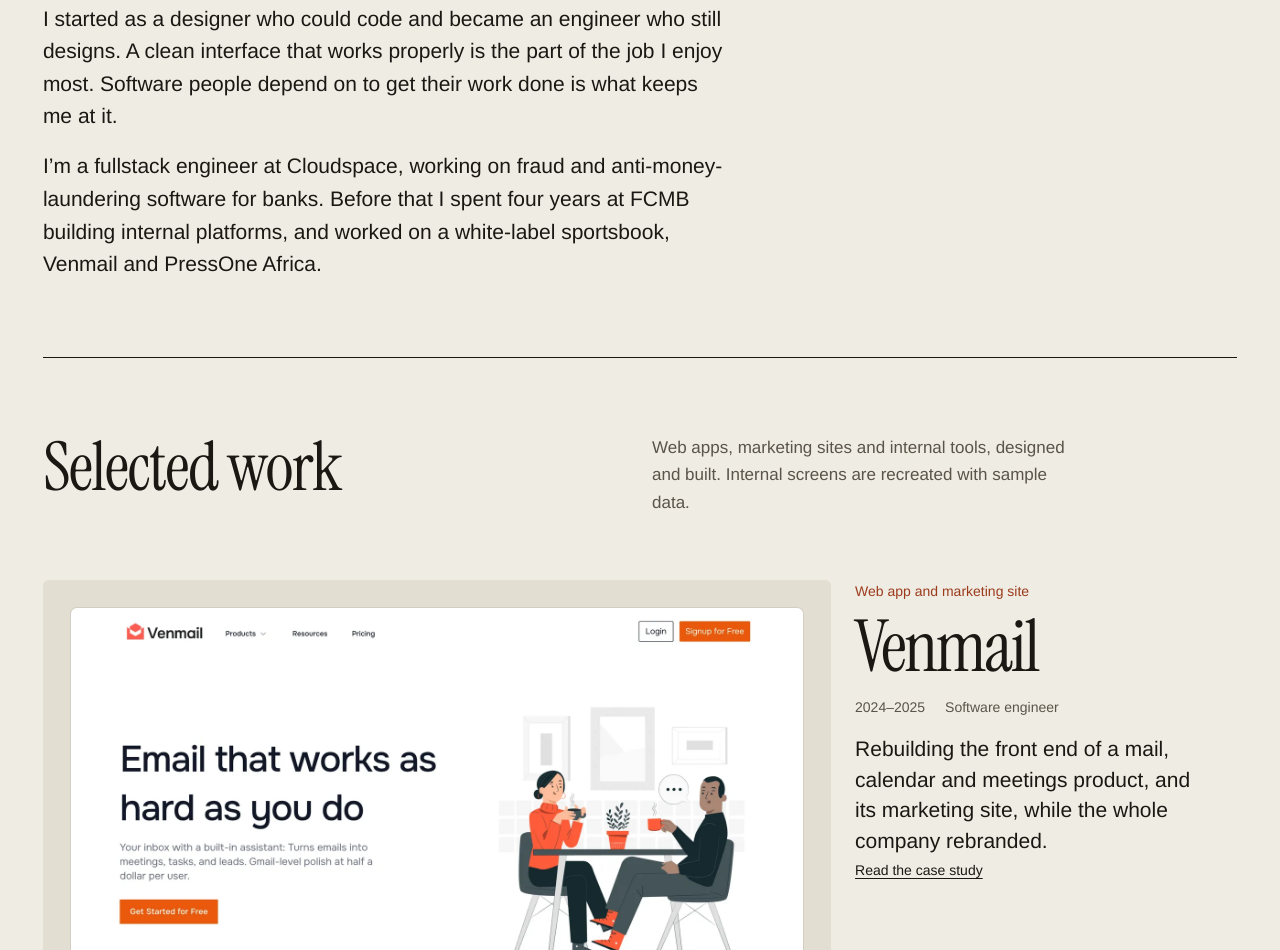
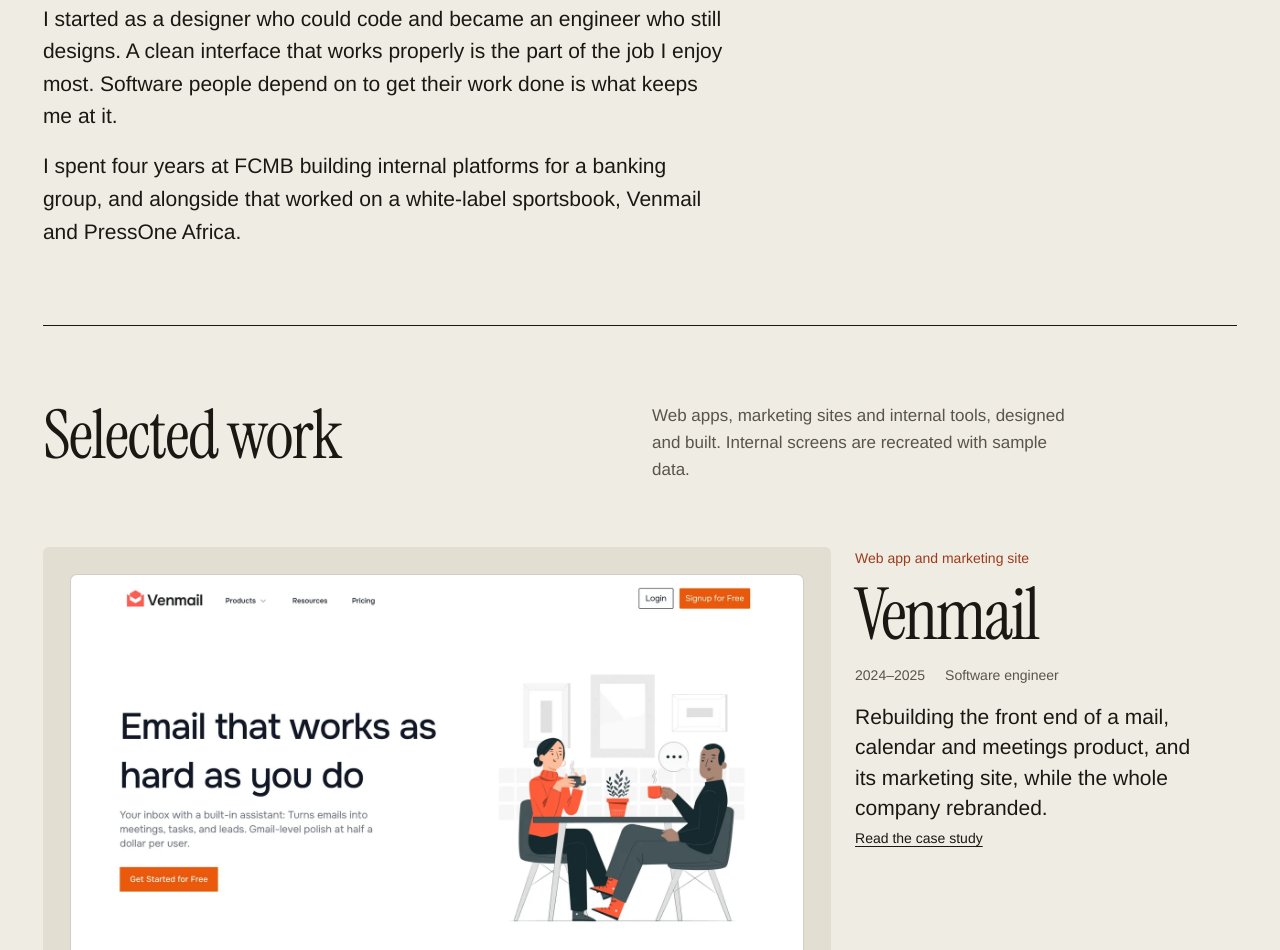
Before and after one commit to loluskii/portfolio, an Astro site: page / in a window 1280 px wide. Shown: the part 1013-1963 px from the top of the page. Built offline with nearby package versions, Linux system fonts and the light colour scheme; Astro itself is replaced by a stand-in of ours.

Commit message:
Remove Cloudspace from About
Co-Authored-By: Claude Opus 5.5 <noreply@anthropic.com>
Claude-Session: https://claude.ai/code/session_01YbvedjYCZ16XnzD45Wqwo6

```diff
--- a/src/pages/index.astro
+++ b/src/pages/index.astro
@@ -27,7 +27,7 @@ const selected = projects.filter((p) => p.home).sort((a, b) => a.home! - b.home!
     <div class="prose">
       <div>
         <p>I started as a designer who could code and became an engineer who still designs. A clean interface that works properly is the part of the job I enjoy most. Software people depend on to get their work done is what keeps me at it.</p>
-        <p>I’m a fullstack engineer at Cloudspace, working on fraud and anti-money-laundering software for banks. Before that I spent four years at FCMB building internal platforms, and worked on a white-label sportsbook, Venmail and PressOne Africa.</p>
+        <p>I spent four years at FCMB building internal platforms for a banking group, and alongside that worked on a white-label sportsbook, Venmail and PressOne Africa.</p>
       </div>
     </div>
   </section>
```
